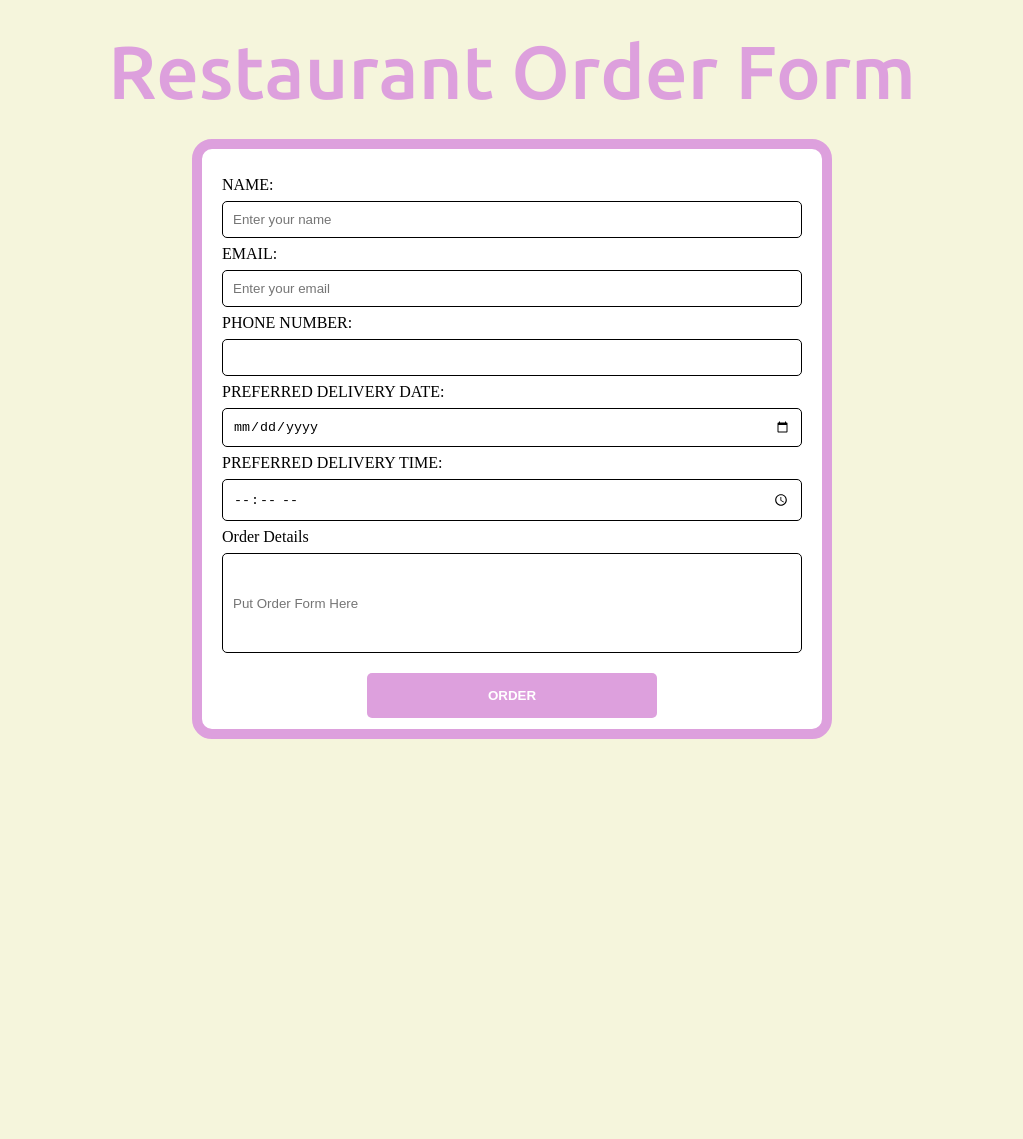
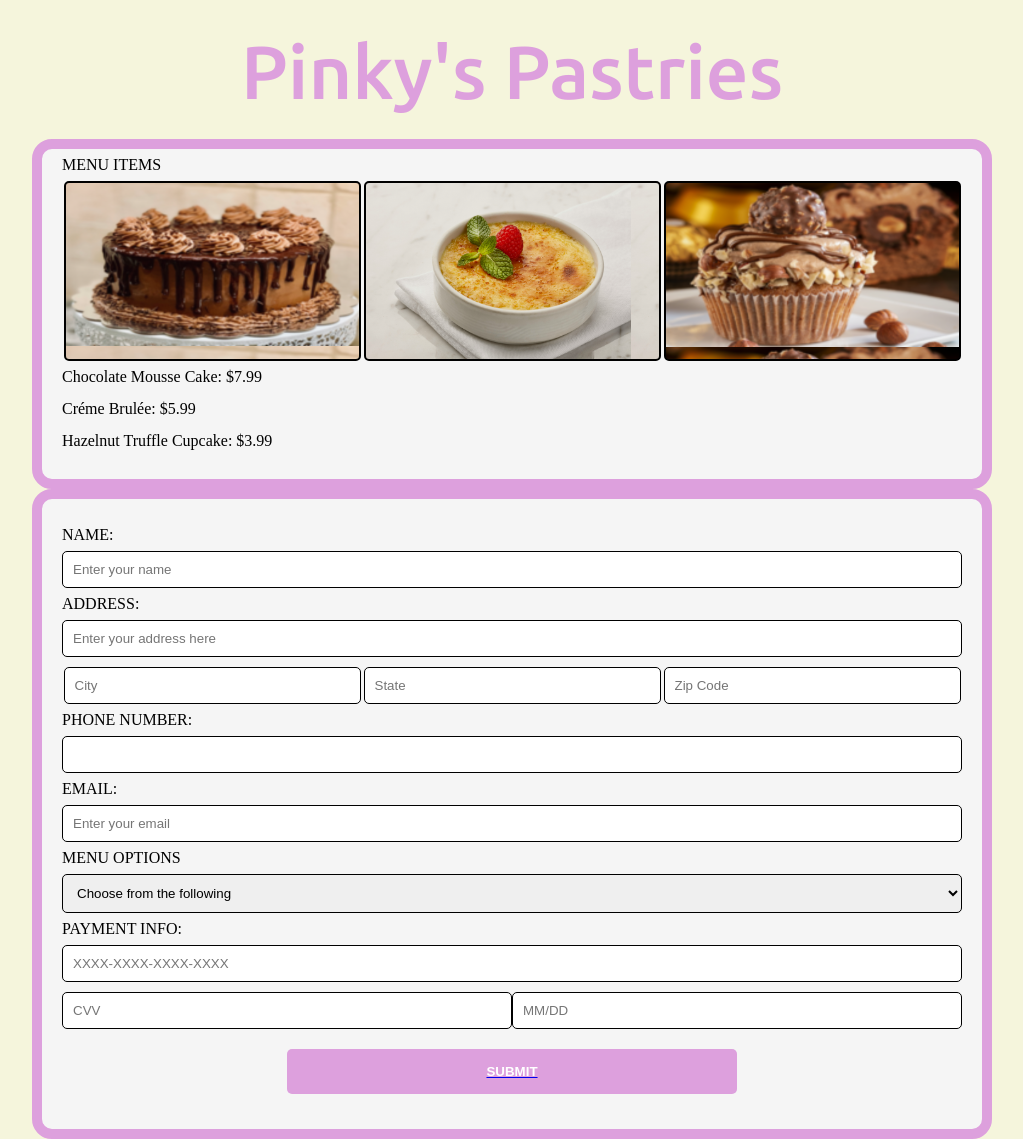
Before and after one commit to scnkera/foodOrderForm, a plain HTML site: page src/index.html in a window 1280 px wide. Shown: the part 140-1279 px from the top of the page, without its empty margins (128-1151 px from the left). Before the commit the page ends 879 px from the top, so only its background shows below. Drawn offline with Linux system fonts and the light colour scheme.

Commit message:
Added a menu items section, payment insert details, and an address input

```diff
--- a/src/index.html
+++ b/src/index.html
@@ -3,15 +3,21 @@
     <head>
         <meta charset="UTF-8" />
         <meta name="viewport" content="width=device-width, initial-scale=1.0" />
-    <link rel="preconnect" href="../fonts/Ubuntu/Ubuntu-Medium.ttf">
-    <link rel="preconnect" href="../fonts/Ubuntu/Ubuntu-Medium.ttf" crossorigin>
-    <link href="https://fonts.googleapis.com/css2?family=Ubuntu:ital,wght@0,300;0,400;0,500;0,700;1,300;1,400;1,500;1,700&display=swap" rel="stylesheet">
+        <link rel="preconnect" href="../fonts/Ubuntu/Ubuntu-Medium.ttf" />
+        <link
+            rel="preconnect"
+            href="../fonts/Ubuntu/Ubuntu-Medium.ttf"
+            crossorigin
+        />
+        <link
+            href="https://fonts.googleapis.com/css2?family=Ubuntu:ital,wght@0,300;0,400;0,500;0,700;1,300;1,400;1,500;1,700&display=swap"
+            rel="stylesheet"
+        />
         <title>Restaurant Order Form</title>
         <link rel="stylesheet" href="styles.css" />
+    </head>
 
-  </head>
     <body>
-
         <div class="main">
             <!-- Navigation bar -->
             <nav class="nav-bar">
@@ -23,9 +29,28 @@
             </nav>
         </div>
 
+        <!-- Add your restaurant order form below -->
+        <h2 class="ubuntu-medium">Pinky's Pastries</h2>
+        <section id="foodMenu">
+          <p id="menuTitle">MENU ITEMS</p>
+          <div id="itemImages">
+            <div id="cake">
 
-    <!-- Add your restaurant order form below -->
-    <h2 class="ubuntu-medium">Restaurant Order Form</h2>
+
+            </div>
+            <div id="creme">
+
+            </div>
+            <div id="cupcake">
+
+            </div>
+          </div>
+          <p>Chocolate Mousse Cake: $7.99</p>
+          <p>Créme Brulée: $5.99</p>
+          <p>Hazelnut Truffle Cupcake: $3.99</p>
+
+
+        </section>
         <form role="order_form">
             <div class="formName">
                 <label for="name">Name:</label>
@@ -34,6 +59,61 @@
                     id="name"
                     name="name"
                     placeholder="Enter your name"
+                    required
+                />
+            </div>
+
+            <!-- address input -->
+            <div class="address">
+                <label for="address">Address:</label>
+                <input
+                    type="text"
+                    id="address"
+                    name="address"
+                    placeholder="Enter your address here"
+                    required
+                />
+            </div>
+
+            <div class="inLine">
+                <div class="city">
+                    <!-- <label for="city">City:</label> -->
+                    <input
+                        type="text"
+                        id="city"
+                        name="city"
+                        placeholder="City"
+                        required
+                    />
+                </div>
+                <div class="state">
+                    <!-- <label for="state">State:</label> -->
+                    <input
+                        type="text"
+                        id="state"
+                        name="state"
+                        placeholder="State"
+                        required
+                    />
+                </div>
+                <div class="zipCode">
+                    <!-- <label for="zipCode">Zip Code:</label> -->
+                    <input
+                        type="text"
+                        id="zipCode"
+                        name="zipCode"
+                        placeholder="Zip Code"
+                        required
+                    />
+                </div>
+            </div>
+
+            <div class="formTel">
+                <label for="phoneNumber">Phone Number:</label>
+                <input
+                    type="tel"
+                    id="phoneNumber"
+                    name="phoneNumber"
                     required
                 />
             </div>
@@ -47,22 +127,59 @@
                     required
                 />
             </div>
-      <div class="formTel">
-        <label for="phoneNumber">Phone Number:</label>
-        <input type="tel" id="phoneNumber" name="phoneNumber" required />
+
+            <!-- order otpions -->
+
+            <div id="orderOptions">
+                <label for="orderOptions">Menu Options</label>
+                <div>
+                    <select id="orders" name="Order Options">
+                        <option value="choose">Choose from the following</option>
+                        <option value="Cake">Cake</option>
+                        <option value="Créme Brulée">Créme Brulée</option>
+                        <option value="Cupcake">Cupcake</option>
+                    </select>
                 </div>
-      <div class="deliveryDate">
-        <label for="deliveryDate">Preferred Delivery Date:</label>
-        <input type="date" id="deliveryDate" name="deliveryDate" required />
-      </div>
-      <div class="deliveryTime">
-        <label for="deliveryTime">Preferred Delivery Time:</label>
-        <input type="time" id="deliveryTime" name="deliveryTime" required />
             </div>
 
-      <p>Order Details</p>
-      <input type="search" placeholder="Put Order Form Here" />
-      <input type="submit" value="order" />
+            <!-- payment input -->
+            <div class="cardNumber">
+                <label for="address">Payment Info:</label>
+                <input
+                    type="text"
+                    id="cardNumber"
+                    name="cardNumber"
+                    placeholder="XXXX-XXXX-XXXX-XXXX"
+                    required
+                />
+            </div>
+
+            <div class="inLine">
+                <div class="CVV">
+                    <!-- <label for="state">State:</label> -->
+                    <input
+                        type="text"
+                        id="CVV"
+                        name="CVV"
+                        placeholder="CVV"
+                        required
+                    />
+                </div>
+                <div class="expirationDate">
+                    <!-- <label for="zipCode">Zip Code:</label> -->
+                    <input
+                        type="text"
+                        id="expirationDate"
+                        name="expirationDate"
+                        placeholder="MM/DD"
+                        required
+                    />
+                </div>
+            </div>
+
+            <a href="#">
+                <button id="submitButton">Submit</button>
+            </a>
         </form>
         <!-- Add your restaurant order form above -->
     </body>
--- a/src/styles.css
+++ b/src/styles.css
@@ -36,6 +36,8 @@
     color: white;
   }
 
+
+
 body{
     background-color: beige;
 }
@@ -47,28 +49,98 @@ h2 {
     text-align: center;
 }
 
+#menuTitle{
+  alight-item: center;
+}
+#foodMenu{
+  width: 75%;
+  height: 350px;
+  border: 10px solid plum;
+  padding: 0px 20px;
+  border-radius: 20px;
+  line-height: 2;
+  background-color: whitesmoke;
+}
+
+#itemImages{
+  /* display: inline-flex; */
+  display: flex;
+  justify-content: space-between;
+
+}
+
+#cake{
+  background-image: url("../cake.png");
+  background-size: contain;
+  /* background-color: pink; */
+}
+#creme{
+  background-image: url("../creme.png");
+  background-size: contain;
+}
+#cupcake{
+  background-image: url("../cupcake.png");
+  background-size: contain;
+  height: 100%;
+}
+
+#cake,
+#cupcake,
+#creme {
+  display: flex;
+  border: 2px solid black;
+  width:33%;
+  height: 180px;
+  border-radius: 5px;
+}
+
 form{
-    width: 50%;
-    height: 600px;
+    width: 75%;
+    height: 650px;
     border: 10px solid plum;
     padding: 20px;
     border-radius: 20px;
     line-height: 2;
-    background-color:white;
+    background-color: whitesmoke;
 }
+
+.inLine{
+  /* display: inline-flex; */
+  display: flex;
+  justify-content: space-between;
+  padding-top: 10px;
+
+}
+
+.city,
+.state,
+.zipCode {
+  display: flex;
+  width:33%;
+}
+
+
+
 div input[type="name"],
 div input[type="text"],
 div input[type="email"],
 div input[type="tel"],
 div input[type="date"],
 div input[type="time"],
-input[type="search"] {
+input[type="search"],
+#orders {
   width: 100%;
   padding: 10px;
-  border: 1px solid #ccc;
   border-radius: 5px;
   box-sizing: border-box;
   border: 1px solid black;
+}
+
+.CVV,
+.expirationDate{
+  width: 100%;
+  border-radius: 5px;
+  box-sizing: border-box;
 }
 
 input[type="search"]{
@@ -76,7 +148,8 @@ input[type="search"]{
 }
 
 
-input[type="submit"] {
+input[type="submit"],
+#submitButton {
     width: 50%;
     padding: 15px;
     display: block;
```
Also changed, not shown: cake.png (added), creme.png (added), cupcake.png (added). Lines whose indentation alone changed are shown as unchanged.
